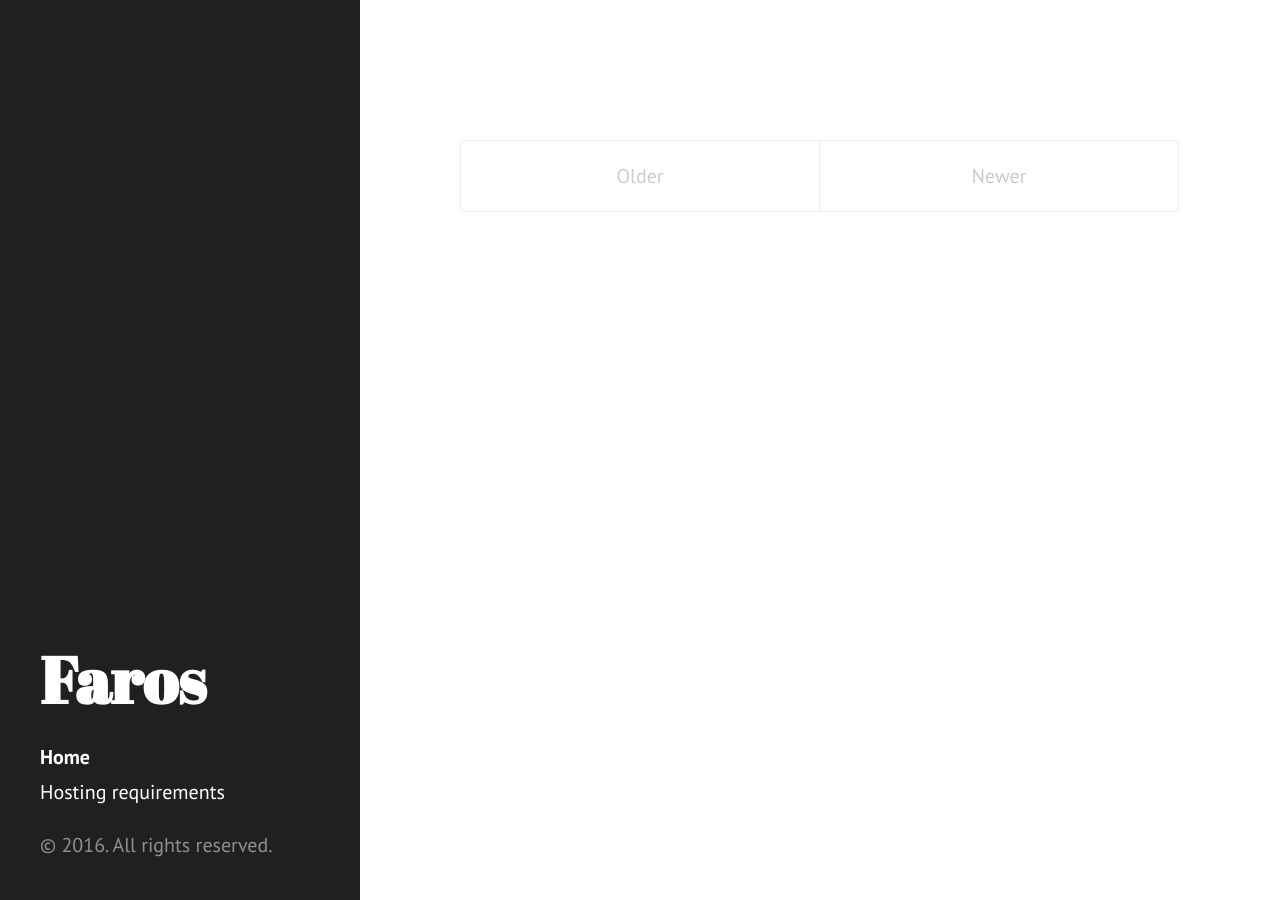
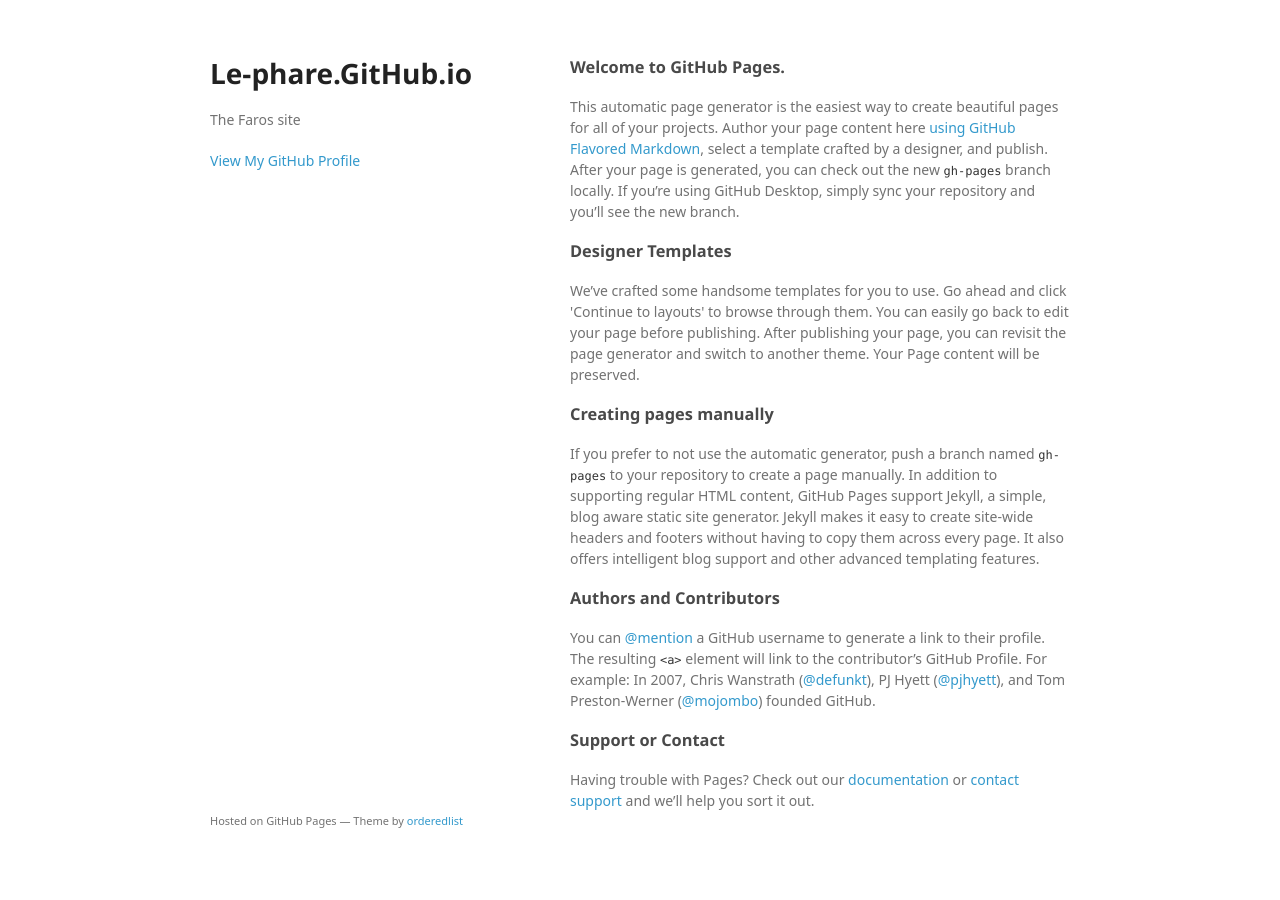
Before and after one commit to le-phare/le-phare.github.io, a Jekyll site: the page index.html, which Jekyll copies as it is, in a window 1280 px wide. Built offline with Jekyll 4.4.1, drawn with Linux system fonts in a browser that asks for light colours; some web fonts are replaced; Markdown is read by kramdown in place of the engine named in the settings; the list of posts is cut into pages by our own code.

Commit message:
Replace master branch with page content via GitHub

```diff
--- a/index.html
+++ b/index.html
@@ -1,37 +1,58 @@
----
-layout: default
-title: Home
----
+<!doctype html>
+<html>
+  <head>
+    <meta charset="utf-8">
+    <meta http-equiv="X-UA-Compatible" content="chrome=1">
+    <title>Le-phare.GitHub.io by le-phare</title>
 
-<div class="posts">
-  {% for post in paginator.posts %}
-  <div class="post">
-    <h1 class="post-title">
-      <a href="{{ post.url }}">
-        {{ post.title }}
-      </a>
-    </h1>
+    <link rel="stylesheet" href="stylesheets/styles.css">
+    <link rel="stylesheet" href="stylesheets/github-light.css">
+    <meta name="viewport" content="width=device-width">
+    <!--[if lt IE 9]>
+    <script src="//html5shiv.googlecode.com/svn/trunk/html5.js"></script>
+    <![endif]-->
+  </head>
+  <body>
+    <div class="wrapper">
+      <header>
+        <h1>Le-phare.GitHub.io</h1>
+        <p>The Faros site</p>
 
-    <span class="post-date">{{ post.date | date_to_string }}</span>
 
-    {{ post.content }}
-  </div>
-  {% endfor %}
-</div>
+        <p class="view"><a href="https://github.com/le-phare">View My GitHub Profile</a></p>
 
-<div class="pagination">
-  {% if paginator.next_page %}
-    <a class="pagination-item older" href="{{ site.baseurl }}page{{paginator.next_page}}">Older</a>
-  {% else %}
-    <span class="pagination-item older">Older</span>
-  {% endif %}
-  {% if paginator.previous_page %}
-    {% if paginator.page == 2 %}
-      <a class="pagination-item newer" href="{{ site.baseurl }}">Newer</a>
-    {% else %}
-      <a class="pagination-item newer" href="{{ site.baseurl }}page{{paginator.previous_page}}">Newer</a>
-    {% endif %}
-  {% else %}
-    <span class="pagination-item newer">Newer</span>
-  {% endif %}
-</div>
+      </header>
+      <section>
+        <h3>
+<a id="welcome-to-github-pages" class="anchor" href="#welcome-to-github-pages" aria-hidden="true"><span aria-hidden="true" class="octicon octicon-link"></span></a>Welcome to GitHub Pages.</h3>
+
+<p>This automatic page generator is the easiest way to create beautiful pages for all of your projects. Author your page content here <a href="https://guides.github.com/features/mastering-markdown/">using GitHub Flavored Markdown</a>, select a template crafted by a designer, and publish. After your page is generated, you can check out the new <code>gh-pages</code> branch locally. If you’re using GitHub Desktop, simply sync your repository and you’ll see the new branch.</p>
+
+<h3>
+<a id="designer-templates" class="anchor" href="#designer-templates" aria-hidden="true"><span aria-hidden="true" class="octicon octicon-link"></span></a>Designer Templates</h3>
+
+<p>We’ve crafted some handsome templates for you to use. Go ahead and click 'Continue to layouts' to browse through them. You can easily go back to edit your page before publishing. After publishing your page, you can revisit the page generator and switch to another theme. Your Page content will be preserved.</p>
+
+<h3>
+<a id="creating-pages-manually" class="anchor" href="#creating-pages-manually" aria-hidden="true"><span aria-hidden="true" class="octicon octicon-link"></span></a>Creating pages manually</h3>
+
+<p>If you prefer to not use the automatic generator, push a branch named <code>gh-pages</code> to your repository to create a page manually. In addition to supporting regular HTML content, GitHub Pages support Jekyll, a simple, blog aware static site generator. Jekyll makes it easy to create site-wide headers and footers without having to copy them across every page. It also offers intelligent blog support and other advanced templating features.</p>
+
+<h3>
+<a id="authors-and-contributors" class="anchor" href="#authors-and-contributors" aria-hidden="true"><span aria-hidden="true" class="octicon octicon-link"></span></a>Authors and Contributors</h3>
+
+<p>You can <a href="https://help.github.com/articles/basic-writing-and-formatting-syntax/#mentioning-users-and-teams" class="user-mention">@mention</a> a GitHub username to generate a link to their profile. The resulting <code>&lt;a&gt;</code> element will link to the contributor’s GitHub Profile. For example: In 2007, Chris Wanstrath (<a href="https://github.com/defunkt" class="user-mention">@defunkt</a>), PJ Hyett (<a href="https://github.com/pjhyett" class="user-mention">@pjhyett</a>), and Tom Preston-Werner (<a href="https://github.com/mojombo" class="user-mention">@mojombo</a>) founded GitHub.</p>
+
+<h3>
+<a id="support-or-contact" class="anchor" href="#support-or-contact" aria-hidden="true"><span aria-hidden="true" class="octicon octicon-link"></span></a>Support or Contact</h3>
+
+<p>Having trouble with Pages? Check out our <a href="https://help.github.com/pages">documentation</a> or <a href="https://github.com/contact">contact support</a> and we’ll help you sort it out.</p>
+      </section>
+      <footer>
+        <p><small>Hosted on GitHub Pages &mdash; Theme by <a href="https://github.com/orderedlist">orderedlist</a></small></p>
+      </footer>
+    </div>
+    <script src="javascripts/scale.fix.js"></script>
+
+  </body>
+</html>
--- /dev/null
+++ b/javascripts/scale.fix.js
@@ -0,0 +1,17 @@
+var metas = document.getElementsByTagName('meta');
+var i;
+if (navigator.userAgent.match(/iPhone/i)) {
+  for (i=0; i<metas.length; i++) {
+    if (metas[i].name == "viewport") {
+      metas[i].content = "width=device-width, minimum-scale=1.0, maximum-scale=1.0";
+    }
+  }
+  document.addEventListener("gesturestart", gestureStart, false);
+}
+function gestureStart() {
+  for (i=0; i<metas.length; i++) {
+    if (metas[i].name == "viewport") {
+      metas[i].content = "width=device-width, minimum-scale=0.25, maximum-scale=1.6";
+    }
+  }
+}
--- /dev/null
+++ b/stylesheets/github-light.css
@@ -0,0 +1,123 @@
+/*
+The MIT License (MIT)
+
+Copyright (c) 2015 GitHub, Inc.
+
+Permission is hereby granted, free of charge, to any person obtaining a copy
+of this software and associated documentation files (the "Software"), to deal
+in the Software without restriction, including without limitation the rights
+to use, copy, modify, merge, publish, distribute, sublicense, and/or sell
+copies of the Software, and to permit persons to whom the Software is
+furnished to do so, subject to the following conditions:
+
+The above copyright notice and this permission notice shall be included in all
+copies or substantial portions of the Software.
+
+THE SOFTWARE IS PROVIDED "AS IS", WITHOUT WARRANTY OF ANY KIND, EXPRESS OR
+IMPLIED, INCLUDING BUT NOT LIMITED TO THE WARRANTIES OF MERCHANTABILITY,
+FITNESS FOR A PARTICULAR PURPOSE AND NONINFRINGEMENT. IN NO EVENT SHALL THE
+AUTHORS OR COPYRIGHT HOLDERS BE LIABLE FOR ANY CLAIM, DAMAGES OR OTHER
+LIABILITY, WHETHER IN AN ACTION OF CONTRACT, TORT OR OTHERWISE, ARISING FROM,
+OUT OF OR IN CONNECTION WITH THE SOFTWARE OR THE USE OR OTHER DEALINGS IN THE
+SOFTWARE.
+
+*/
+
+.pl-c /* comment */ {
+  color: #969896;
+}
+
+.pl-c1      /* constant, markup.raw, meta.diff.header, meta.module-reference, meta.property-name, support, support.constant, support.variable, variable.other.constant */,
+.pl-s .pl-v /* string variable */ {
+  color: #0086b3;
+}
+
+.pl-e  /* entity */,
+.pl-en /* entity.name */ {
+  color: #795da3;
+}
+
+.pl-s .pl-s1 /* string source */,
+.pl-smi      /* storage.modifier.import, storage.modifier.package, storage.type.java, variable.other, variable.parameter.function */ {
+  color: #333;
+}
+
+.pl-ent /* entity.name.tag */ {
+  color: #63a35c;
+}
+
+.pl-k /* keyword, storage, storage.type */ {
+  color: #a71d5d;
+}
+
+.pl-pds              /* punctuation.definition.string, string.regexp.character-class */,
+.pl-s                /* string */,
+.pl-s .pl-pse .pl-s1 /* string punctuation.section.embedded source */,
+.pl-sr               /* string.regexp */,
+.pl-sr .pl-cce       /* string.regexp constant.character.escape */,
+.pl-sr .pl-sra       /* string.regexp string.regexp.arbitrary-repitition */,
+.pl-sr .pl-sre       /* string.regexp source.ruby.embedded */ {
+  color: #183691;
+}
+
+.pl-v /* variable */ {
+  color: #ed6a43;
+}
+
+.pl-id /* invalid.deprecated */ {
+  color: #b52a1d;
+}
+
+.pl-ii /* invalid.illegal */ {
+  background-color: #b52a1d;
+  color: #f8f8f8;
+}
+
+.pl-sr .pl-cce /* string.regexp constant.character.escape */ {
+  color: #63a35c;
+  font-weight: bold;
+}
+
+.pl-ml /* markup.list */ {
+  color: #693a17;
+}
+
+.pl-mh        /* markup.heading */,
+.pl-mh .pl-en /* markup.heading entity.name */,
+.pl-ms        /* meta.separator */ {
+  color: #1d3e81;
+  font-weight: bold;
+}
+
+.pl-mq /* markup.quote */ {
+  color: #008080;
+}
+
+.pl-mi /* markup.italic */ {
+  color: #333;
+  font-style: italic;
+}
+
+.pl-mb /* markup.bold */ {
+  color: #333;
+  font-weight: bold;
+}
+
+.pl-md /* markup.deleted, meta.diff.header.from-file */ {
+  background-color: #ffecec;
+  color: #bd2c00;
+}
+
+.pl-mi1 /* markup.inserted, meta.diff.header.to-file */ {
+  background-color: #eaffea;
+  color: #55a532;
+}
+
+.pl-mdr /* meta.diff.range */ {
+  color: #795da3;
+  font-weight: bold;
+}
+
+.pl-mo /* meta.output */ {
+  color: #1d3e81;
+}
--- /dev/null
+++ b/stylesheets/styles.css
@@ -0,0 +1,324 @@
+@font-face {
+  font-family: 'Noto Sans';
+  font-weight: 400;
+  font-style: normal;
+  src: url('../fonts/Noto-Sans-regular/Noto-Sans-regular.eot');
+  src: url('../fonts/Noto-Sans-regular/Noto-Sans-regular.eot?#iefix') format('embedded-opentype'),
+       local('Noto Sans'),
+       local('Noto-Sans-regular'),
+       url('../fonts/Noto-Sans-regular/Noto-Sans-regular.woff2') format('woff2'),
+       url('../fonts/Noto-Sans-regular/Noto-Sans-regular.woff') format('woff'),
+       url('../fonts/Noto-Sans-regular/Noto-Sans-regular.ttf') format('truetype'),
+       url('../fonts/Noto-Sans-regular/Noto-Sans-regular.svg#NotoSans') format('svg');
+}
+
+@font-face {
+  font-family: 'Noto Sans';
+  font-weight: 700;
+  font-style: normal;
+  src: url('../fonts/Noto-Sans-700/Noto-Sans-700.eot');
+  src: url('../fonts/Noto-Sans-700/Noto-Sans-700.eot?#iefix') format('embedded-opentype'),
+       local('Noto Sans Bold'),
+       local('Noto-Sans-700'),
+       url('../fonts/Noto-Sans-700/Noto-Sans-700.woff2') format('woff2'),
+       url('../fonts/Noto-Sans-700/Noto-Sans-700.woff') format('woff'),
+       url('../fonts/Noto-Sans-700/Noto-Sans-700.ttf') format('truetype'),
+       url('../fonts/Noto-Sans-700/Noto-Sans-700.svg#NotoSans') format('svg');
+}
+
+@font-face {
+  font-family: 'Noto Sans';
+  font-weight: 400;
+  font-style: italic;
+  src: url('../fonts/Noto-Sans-italic/Noto-Sans-italic.eot');
+  src: url('../fonts/Noto-Sans-italic/Noto-Sans-italic.eot?#iefix') format('embedded-opentype'),
+       local('Noto Sans Italic'),
+       local('Noto-Sans-italic'),
+       url('../fonts/Noto-Sans-italic/Noto-Sans-italic.woff2') format('woff2'),
+       url('../fonts/Noto-Sans-italic/Noto-Sans-italic.woff') format('woff'),
+       url('../fonts/Noto-Sans-italic/Noto-Sans-italic.ttf') format('truetype'),
+       url('../fonts/Noto-Sans-italic/Noto-Sans-italic.svg#NotoSans') format('svg');
+}
+
+@font-face {
+  font-family: 'Noto Sans';
+  font-weight: 700;
+  font-style: italic;
+  src: url('../fonts/Noto-Sans-700italic/Noto-Sans-700italic.eot');
+  src: url('../fonts/Noto-Sans-700italic/Noto-Sans-700italic.eot?#iefix') format('embedded-opentype'),
+       local('Noto Sans Bold Italic'),
+       local('Noto-Sans-700italic'),
+       url('../fonts/Noto-Sans-700italic/Noto-Sans-700italic.woff2') format('woff2'),
+       url('../fonts/Noto-Sans-700italic/Noto-Sans-700italic.woff') format('woff'),
+       url('../fonts/Noto-Sans-700italic/Noto-Sans-700italic.ttf') format('truetype'),
+       url('../fonts/Noto-Sans-700italic/Noto-Sans-700italic.svg#NotoSans') format('svg');
+}
+
+body {
+  background-color: #fff;
+  padding:50px;
+  font: 14px/1.5 "Noto Sans", "Helvetica Neue", Helvetica, Arial, sans-serif;
+  color:#727272;
+  font-weight:400;
+}
+
+h1, h2, h3, h4, h5, h6 {
+  color:#222;
+  margin:0 0 20px;
+}
+
+p, ul, ol, table, pre, dl {
+  margin:0 0 20px;
+}
+
+h1, h2, h3 {
+  line-height:1.1;
+}
+
+h1 {
+  font-size:28px;
+}
+
+h2 {
+  color:#393939;
+}
+
+h3, h4, h5, h6 {
+  color:#494949;
+}
+
+a {
+  color:#39c;
+  text-decoration:none;
+}
+
+a:hover {
+  color:#069;
+}
+
+a small {
+  font-size:11px;
+  color:#777;
+  margin-top:-0.3em;
+  display:block;
+}
+
+a:hover small {
+  color:#777;
+}
+
+.wrapper {
+  width:860px;
+  margin:0 auto;
+}
+
+blockquote {
+  border-left:1px solid #e5e5e5;
+  margin:0;
+  padding:0 0 0 20px;
+  font-style:italic;
+}
+
+code, pre {
+  font-family:Monaco, Bitstream Vera Sans Mono, Lucida Console, Terminal, Consolas, Liberation Mono, DejaVu Sans Mono, Courier New, monospace;
+  color:#333;
+  font-size:12px;
+}
+
+pre {
+  padding:8px 15px;
+  background: #f8f8f8;
+  border-radius:5px;
+  border:1px solid #e5e5e5;
+  overflow-x: auto;
+}
+
+table {
+  width:100%;
+  border-collapse:collapse;
+}
+
+th, td {
+  text-align:left;
+  padding:5px 10px;
+  border-bottom:1px solid #e5e5e5;
+}
+
+dt {
+  color:#444;
+  font-weight:700;
+}
+
+th {
+  color:#444;
+}
+
+img {
+  max-width:100%;
+}
+
+header {
+  width:270px;
+  float:left;
+  position:fixed;
+  -webkit-font-smoothing:subpixel-antialiased;
+}
+
+header ul {
+  list-style:none;
+  height:40px;
+  padding:0;
+  background: #f4f4f4;
+  border-radius:5px;
+  border:1px solid #e0e0e0;
+  width:270px;
+}
+
+header li {
+  width:89px;
+  float:left;
+  border-right:1px solid #e0e0e0;
+  height:40px;
+}
+
+header li:first-child a {
+  border-radius:5px 0 0 5px;
+}
+
+header li:last-child a {
+  border-radius:0 5px 5px 0;
+}
+
+header ul a {
+  line-height:1;
+  font-size:11px;
+  color:#999;
+  display:block;
+  text-align:center;
+  padding-top:6px;
+  height:34px;
+}
+
+header ul a:hover {
+  color:#999;
+}
+
+header ul a:active {
+  background-color:#f0f0f0;
+}
+
+strong {
+  color:#222;
+  font-weight:700;
+}
+
+header ul li + li + li {
+  border-right:none;
+  width:89px;
+}
+
+header ul a strong {
+  font-size:14px;
+  display:block;
+  color:#222;
+}
+
+section {
+  width:500px;
+  float:right;
+  padding-bottom:50px;
+}
+
+small {
+  font-size:11px;
+}
+
+hr {
+  border:0;
+  background:#e5e5e5;
+  height:1px;
+  margin:0 0 20px;
+}
+
+footer {
+  width:270px;
+  float:left;
+  position:fixed;
+  bottom:50px;
+  -webkit-font-smoothing:subpixel-antialiased;
+}
+
+@media print, screen and (max-width: 960px) {
+
+  div.wrapper {
+    width:auto;
+    margin:0;
+  }
+
+  header, section, footer {
+    float:none;
+    position:static;
+    width:auto;
+  }
+
+  header {
+    padding-right:320px;
+  }
+
+  section {
+    border:1px solid #e5e5e5;
+    border-width:1px 0;
+    padding:20px 0;
+    margin:0 0 20px;
+  }
+
+  header a small {
+    display:inline;
+  }
+
+  header ul {
+    position:absolute;
+    right:50px;
+    top:52px;
+  }
+}
+
+@media print, screen and (max-width: 720px) {
+  body {
+    word-wrap:break-word;
+  }
+
+  header {
+    padding:0;
+  }
+
+  header ul, header p.view {
+    position:static;
+  }
+
+  pre, code {
+    word-wrap:normal;
+  }
+}
+
+@media print, screen and (max-width: 480px) {
+  body {
+    padding:15px;
+  }
+
+  header ul {
+    width:99%;
+  }
+
+  header li, header ul li + li + li {
+    width:33%;
+  }
+}
+
+@media print {
+  body {
+    padding:0.4in;
+    font-size:12pt;
+    color:#444;
+  }
+}
```
Also changed, not shown: params.json (added, +6 -0 lines).
